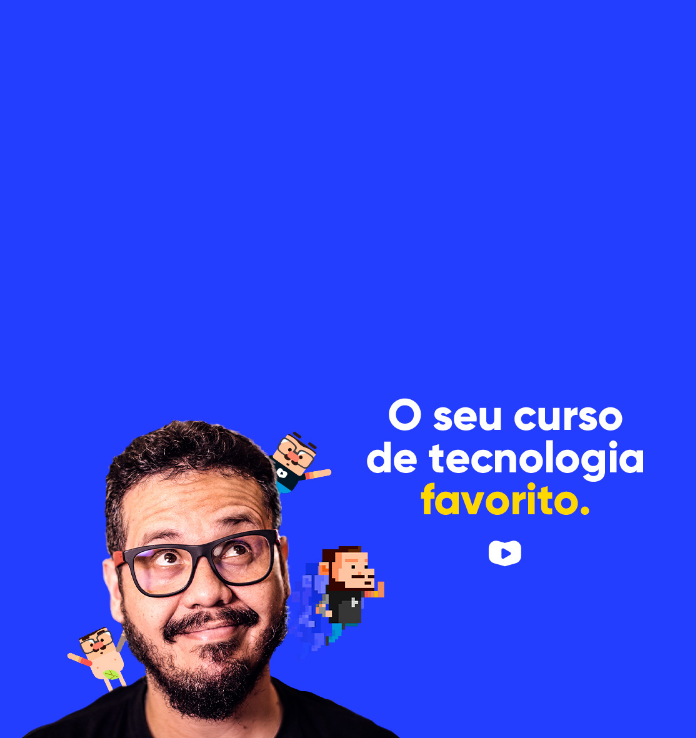
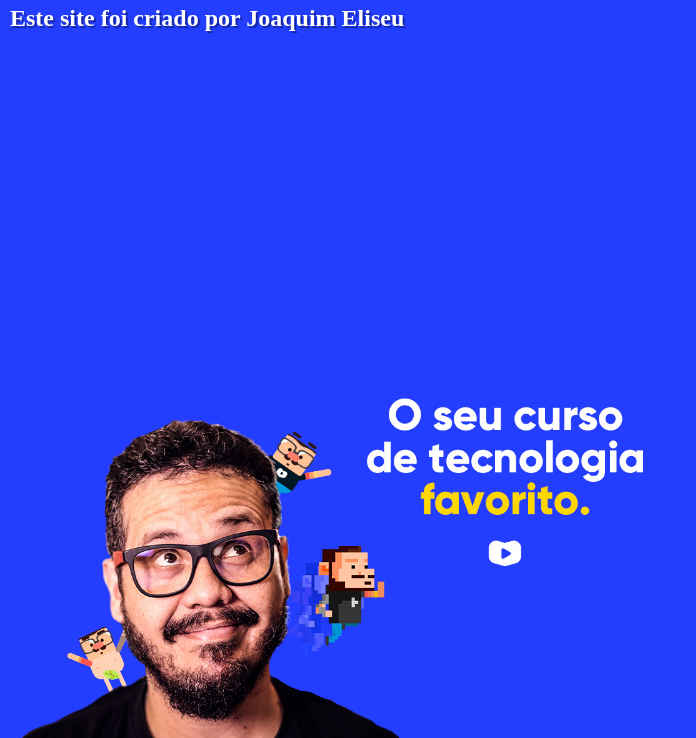
Before and after one commit to Progresso2001/Media_Query, a plain HTML site: page index01.html in a window 1280 px wide. Shown: the part 62-800 px from the top of the page, without its empty margins (0-696 px from the left). Drawn offline with Linux system fonts and the light colour scheme.

Commit message:
atualizado

```diff
--- a/estilo/style01.css
+++ b/estilo/style01.css
@@ -13,7 +13,7 @@ html, body{
     background-size: contain ;
     background-repeat: no-repeat;
 }
-h1{
+h1, h2{
     color: white;
     text-shadow: 2px 2px 0px #1526a7;
     padding: 10px;
--- a/index01.html
+++ b/index01.html
@@ -11,6 +11,7 @@
 <body>
     <!-- Identificar a posição do dispositivo -->
     <h1>Mude a orientação do dispositivo</h1>
+    <h2>Este site foi criado por Joaquim Eliseu</h2>
 
 </body>
 </html>
```
